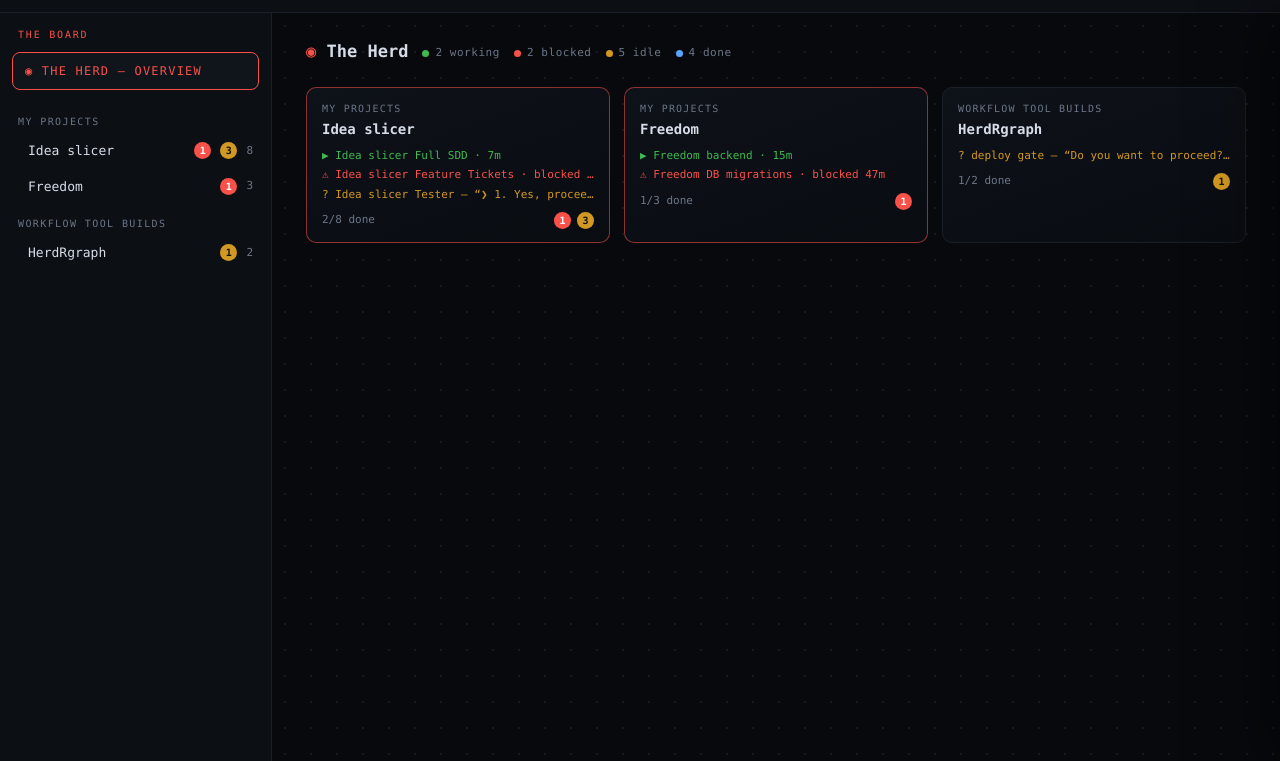
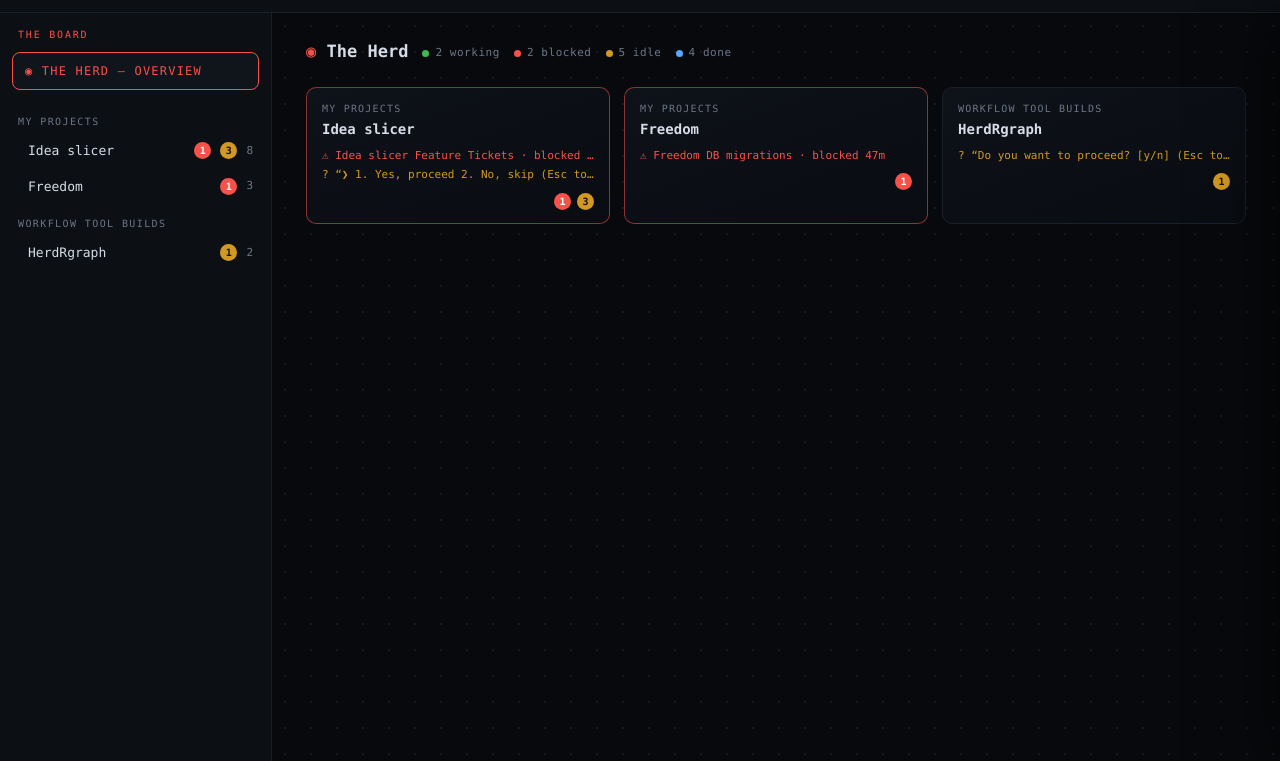
Before and after one commit to TR3-AI/HerdRgraph, a plain HTML site: page sample.html in a window 1280 px wide. Shown: the part 39-800 px from the top of the page. Drawn offline with Linux system fonts and the light colour scheme.

Commit message:
Minimal overview cards: name, what needs you, pills — nothing else

```diff
--- a/sample.html
+++ b/sample.html
@@ -476,29 +476,26 @@ function render() {
       </div>
       <div class="ov-grid">
         ${cards.map(({ w, t, c, q }) => {
-          const working = t.panes.filter((p) => p.status === 'working');
           const blocked = t.panes.filter((p) => p.status === 'blocked');
           const qs = t.panes.filter((p) => p.question);
-          const doneN = t.panes.filter((p) => p.status === 'done').length;
           return `
           <div class="ovcard ${c.blocked ? 'alert' : ''}" role="button" tabindex="0" data-tab="${t.id}">
             <div class="t">${esc(w.label)}</div>
             <div class="who">${esc(t.label)}</div>
             <div class="lines">
-              ${working.slice(0, 2).map((p) =>
-                `<div class="line g">▶ ${esc(p.label)} · ${ago(p.statusSince)}</div>`).join('')}
-              ${blocked.slice(0, 2).map((p) =>
+              ${blocked.slice(0, 1).map((p) =>
                 `<div class="line r">⚠ ${esc(p.label)} · blocked ${ago(p.statusSince)}</div>`).join('')}
               ${qs.slice(0, 1).map((p) =>
-                `<div class="line a">? ${esc(p.label)} — “${esc(p.question.slice(0, 56))}${p.question.length > 56 ? '…' : ''}”</div>`).join('')}
+                `<div class="line a">? “${esc(p.question.slice(0, 60))}${p.question.length > 60 ? '…' : ''}”</div>`).join('')}
             </div>
+            ${(c.blocked || q) ? `
             <div class="foot">
-              <span class="dim">${doneN}/${t.panes.length} done</span>
+              <span></span>
               <div class="pills">
                 ${c.blocked ? `<span class="pill red" title="${c.blocked} blocked">${c.blocked}</span>` : ''}
                 ${q ? `<span class="pill amber" title="${q} question${q > 1 ? 's' : ''}">${q}</span>` : ''}
               </div>
-            </div>
+            </div>` : ''}
           </div>`;
         }).join('')}
       </div>`;
```
Also changed, not shown: index.html (+5 -8 lines).
